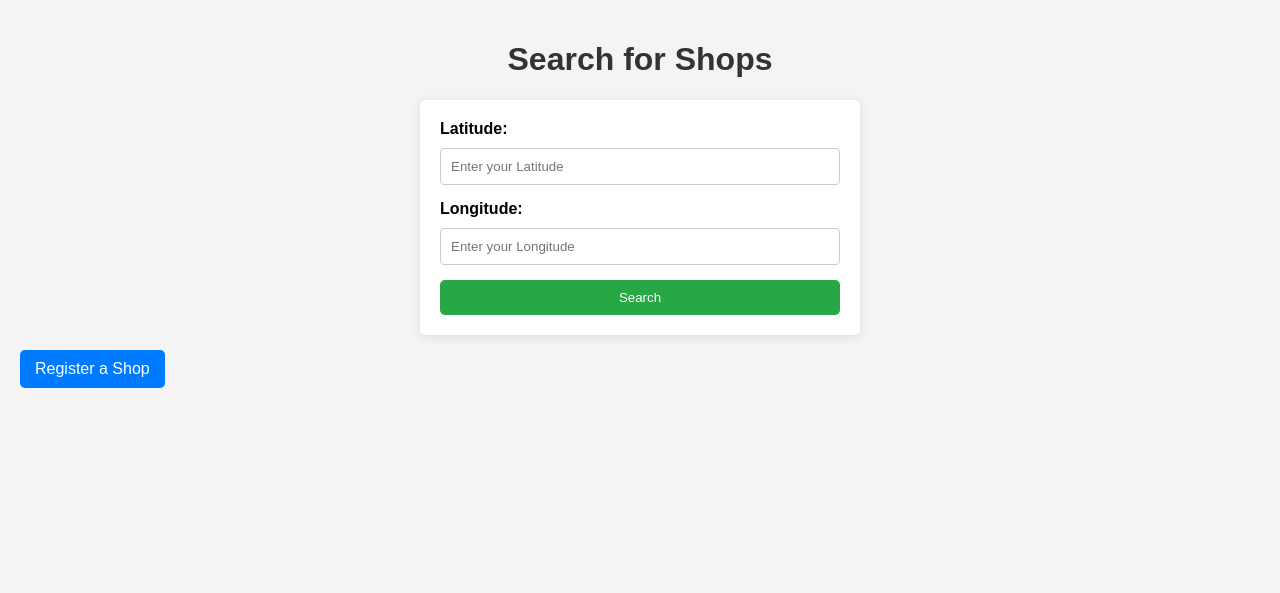
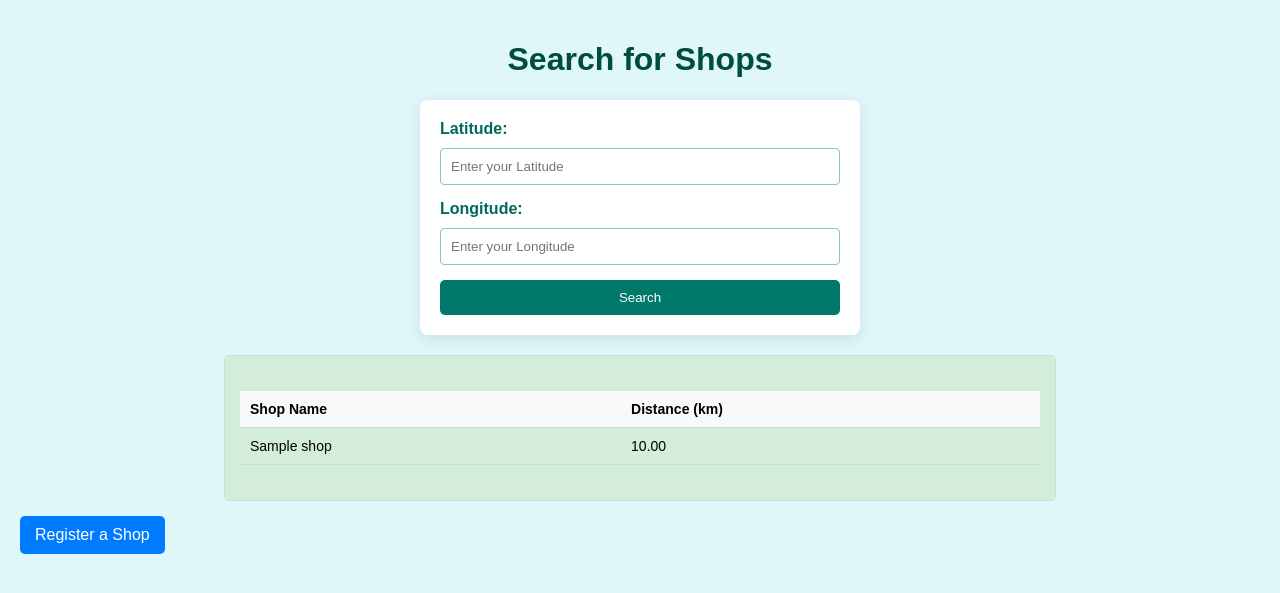
Before and after one commit to rishavt757/task-hr-ottermap, a Django app: template shops/templates/shops/search.html in a window 1280 px wide. Shown: the top 593 px of the page. Run offline with Django 4.2, Linux system fonts and the light colour scheme; the template is opened without the code that fills it: most values are stand-ins (such as "Sample title", 1, 10 or a date in 2020).

Commit message:
Updated files and structure of project

```diff
--- a/shops/serializers.py
+++ b/api/serializers.py
@@ -1,5 +1,5 @@
 from rest_framework import serializers
-from .models import Shop
+from shops.models import Shop
 
 class ShopSerializer(serializers.ModelSerializer):
     class Meta:
--- a/shops/static/shops/styles.css
+++ b/shops/static/shops/styles.css
@@ -1,20 +1,20 @@
 body {
     font-family: Arial, sans-serif;
-    background-color: #f4f4f4;
+    background-color: #e0f7fa;
     margin: 0;
     padding: 20px;
 }
 
 h1 {
     text-align: center;
-    color: #333;
+    color: #004d40;
 }
 
 form {
-    background-color: #fff;
+    background-color: #ffffff;
     padding: 20px;
-    border-radius: 5px;
-    box-shadow: 0 2px 10px rgba(0, 0, 0, 0.1);
+    border-radius: 8px;
+    box-shadow: 0 4px 15px rgba(0, 0, 0, 0.1);
     max-width: 400px;
     margin: 0 auto;
 }
@@ -23,6 +23,7 @@ label {
     display: block;
     margin-bottom: 10px;
     font-weight: bold;
+    color: #00695c;
 }
 
 input[type="text"],
@@ -32,50 +33,52 @@ input[type="password"] {
     width: 100%;
     padding: 10px;
     margin-bottom: 15px;
-    border: 1px solid #ccc;
+    border: 1px solid #80cbc4;
     border-radius: 4px;
     box-sizing: border-box;
 }
 
 button {
-    background-color: #28a745;
+    background-color: #00796b;
     color: white;
     border: none;
     padding: 10px 15px;
     border-radius: 5px;
     cursor: pointer;
     width: 100%;
+    transition: background-color 0.3s;
 }
 
 button:hover {
-    background-color: #218838;
+    background-color: #004d40;
 }
 
 .error {
-    color: red;
+    color: #d32f2f;
     margin-bottom: 15px;
 }
 
 input[type="submit"] {
-    background-color: #007bff;
+    background-color: #8e24aa;
     color: white;
     border: none;
     padding: 10px 15px;
     border-radius: 4px;
     cursor: pointer;
     width: 100%;
+    transition: background-color 0.3s;
 }
 
 input[type="submit"]:hover {
-    background-color: #0056b3;
+    background-color: #6a1b9a;
 }
 
-
-.register-link, .search-link {
+.register-link,
+.search-link {
     display: inline-block;
     margin-top: 15px;
     padding: 10px 15px;
-    background-color: #007bff;
+    background-color: #1976d2;
     color: white;
     text-align: center;
     border-radius: 5px;
@@ -83,6 +86,48 @@ input[type="submit"]:hover {
     transition: background-color 0.3s;
 }
 
-.register-link:hover, .search-link:hover {
-    background-color: #0056b3;
+.register-link:hover,
+.search-link:hover {
+    background-color: #0d47a1;
 }
+
+
+.success-message {
+    background-color: #d4edda;
+    color: #155724;
+    border: 1px solid #c3e6cb;
+    padding: 15px;
+    margin-top: 20px;
+    border-radius: 5px;
+    text-align: center;
+    font-weight: bold;
+    transition: opacity 0.5s ease;
+}
+
+.hidden {
+    display: none;
+}
+
+table {
+    width: 80%;
+    border-collapse: collapse;
+    margin: 20px auto;
+}
+
+th, td {
+    padding: 8px;
+    text-align: left;
+    border-bottom: 1px solid #c3e6cb;
+    font-size: 14px;
+}
+
+.distance-results {
+    margin-top: 20px;
+    padding: 10px;
+    background-color: #d4edda;
+    border: 1px solid #c3e6cb;
+    border-radius: 5px;
+    max-width: 800px;
+    margin-left: auto;
+    margin-right: auto;
+}
--- a/shops/templates/shops/search.html
+++ b/shops/templates/shops/search.html
@@ -7,6 +7,47 @@
     <meta name="viewport" content="width=device-width, initial-scale=1.0">
     <title>Search Shops</title>
     <link rel="stylesheet" type="text/css" href="{% static 'shops/styles.css' %}">
+    <style>
+        .distance-results {
+            margin-top: 20px;
+            padding: 15px;
+            background-color: #d4edda; /* Light green background */
+            border: 1px solid #c3e6cb; /* Green border */
+            border-radius: 5px;
+        }
+
+        table {
+            width: 100%;
+            border-collapse: collapse;
+            margin-top: 20px;
+        }
+
+        th, td {
+            padding: 10px;
+            text-align: left;
+            border-bottom: 1px solid #c3e6cb;
+        }
+
+        th {
+            background-color: #f8f9fa; /* Light gray background */
+        }
+
+        .register-link {
+            display: inline-block;
+            margin-top: 15px;
+            padding: 10px 15px;
+            background-color: #007bff;
+            color: white;
+            text-align: center;
+            border-radius: 5px;
+            text-decoration: none;
+            transition: background-color 0.3s;
+        }
+
+        .register-link:hover {
+            background-color: #0056b3;
+        }
+    </style>
 </head>
 <body>
     <div class="container">
@@ -20,6 +61,28 @@
 
             <button type="submit">Search</button>
         </form>
+
+        {% if distances %}
+            <div class="distance-results">
+                <table>
+                    <thead>
+                        <tr>
+                            <th>Shop Name</th>
+                            <th>Distance (km)</th>
+                        </tr>
+                    </thead>
+                    <tbody>
+                        {% for item in distances %}
+                            <tr>
+                                <td>{{ item.shop.name }}</td>
+                                <td>{{ item.distance|floatformat:2 }}</td>
+                            </tr>
+                        {% endfor %}
+                    </tbody>
+                </table>
+            </div>
+        {% endif %}
+
         <a class="register-link" href="{% url 'register_shop_form' %}">Register a Shop</a>
     </div>
 </body>
--- a/shops/urls.py
+++ b/shops/urls.py
@@ -1,10 +1,13 @@
-# shops/urls.py
 from django.urls import path
-from .views import register_shop, search_shops, register_shop_form, search_shops_form
+from api.views import register_shop, search_shops, register_shop_form, search_shops_form, delete_shop, view_all_shops
 
 urlpatterns = [
-    path('register/', register_shop_form, name='register_shop_form'),  # for rendering form
-    path('register/api/', register_shop, name='register_shop'),  # API for registration
-    path('search/', search_shops_form, name='search_shops_form'),  # for rendering form
-    path('search/api/', search_shops, name='search_shops'),  # API for search
+    path('register/', register_shop, name='register_shop'),
+    path('search/', search_shops, name='search_shops'),
+    path('shop/<int:shop_id>/delete/', delete_shop, name='delete_shop'),
+    path('shops/', view_all_shops, name='view_all_shops'),
+
+
+    path('', register_shop_form, name='register_shop_form'),
+    path('search-form/', search_shops_form, name='search_shops_form'),
 ]
--- a/task/urls.py
+++ b/task/urls.py
@@ -17,5 +17,5 @@ Including another URLconf
 from django.urls import include, path
 
 urlpatterns = [
-    path('api/shops/', include('shops.urls')),
+    path('', include('shops.urls')),
 ]
```
Also changed, not shown: api/views.py (renamed from shops/views.py, +30 -18 lines), shops/templates/shops/register.html (+12 -4 lines), api/__init__.py (added).
